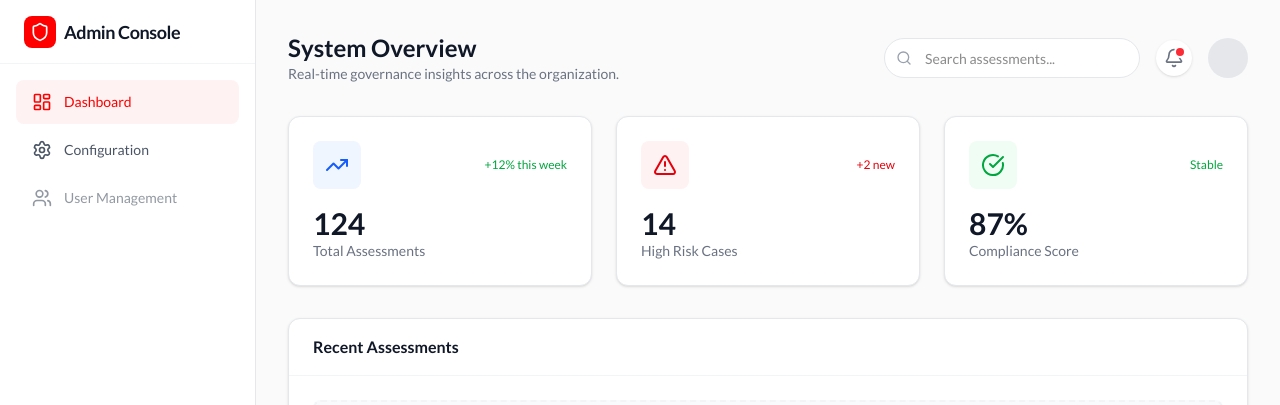
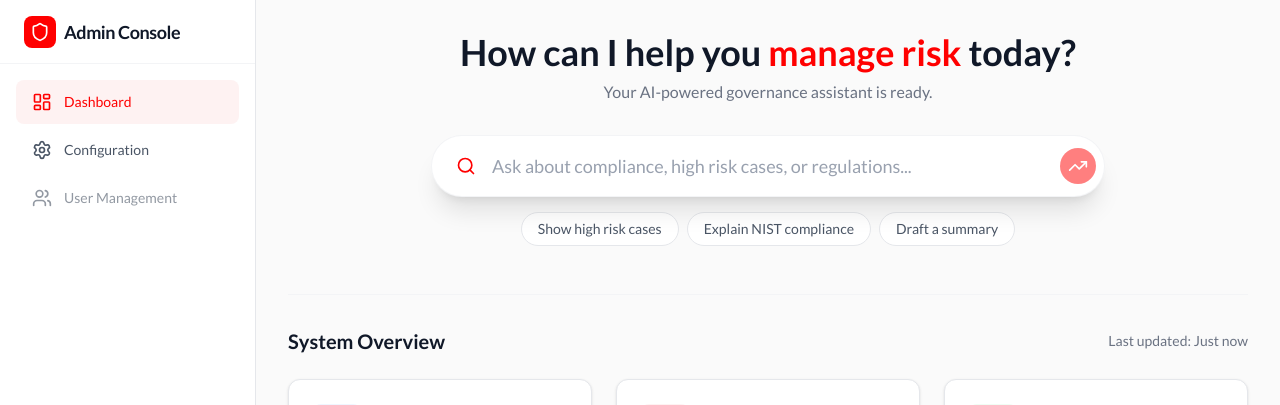
Before and after one commit to alhoulsy0/sme-ai-risk-demo, a Next.js app: page /admin/dashboard in a window 1280 px wide. Shown: the top 405 px of the page. Built offline with nearby package versions, Linux system fonts and the light colour scheme; no server answers.

Commit message:
Install missing dependencies

```diff
--- a/app/admin/dashboard/page.tsx
+++ b/app/admin/dashboard/page.tsx
@@ -22,12 +22,48 @@ import { useRouter } from "next/navigation";
 export default function AdminDashboardPage() {
     const router = useRouter();
     const supabase = createClient();
+    const [inputValue, setInputValue] = useState("");
+    const [aiResponse, setAiResponse] = useState<string | null>(null);
+    const [isTyping, setIsTyping] = useState(false);
 
     const handleSignOut = async () => {
-        // Clear demo cookie if present (client-side hack or just rely on supabase signout)
         document.cookie = "demo_role=; expires=Thu, 01 Jan 1970 00:00:00 UTC; path=/;";
         await supabase.auth.signOut();
         router.push("/login");
+    };
+
+    const handleSend = async (text: string) => {
+        if (!text.trim()) return;
+
+        setIsTyping(true);
+        setAiResponse(null); // Clear previous response
+        setInputValue(text); // Ensure input reflects what was sent (e.g. if clicked chip)
+
+        try {
+            const response = await fetch("/api/chat", {
+                method: "POST",
+                headers: { "Content-Type": "application/json" },
+                body: JSON.stringify({ message: text }),
+            });
+
+            if (!response.ok) throw new Error("Failed to fetch");
+
+            const data = await response.json();
+            let aiText = "Sorry, I couldn't process that.";
+
+            try {
+                aiText = data.outputs[0].outputs[0].results.message.text;
+            } catch (e) {
+                if (data.result) aiText = data.result;
+            }
+
+            setAiResponse(aiText);
+        } catch (error) {
+            console.error("AI Error:", error);
+            setAiResponse("Sorry, I'm having trouble connecting to the AI agent right now.");
+        } finally {
+            setIsTyping(false);
+        }
     };
 
     return (
@@ -75,28 +111,97 @@ export default function AdminDashboardPage() {
 
             {/* Main Content */}
             <main className="ml-64 flex-1 p-8">
-                {/* Header */}
-                <header className="mb-8 flex items-center justify-between">
-                    <div>
-                        <h1 className="text-2xl font-bold text-gray-900">System Overview</h1>
-                        <p className="text-sm text-gray-500">Real-time governance insights across the organization.</p>
-                    </div>
-                    <div className="flex items-center gap-4">
-                        <div className="relative">
-                            <Search className="absolute left-3 top-1/2 h-4 w-4 -translate-y-1/2 text-gray-400" />
+                {/* AI Copilot Section */}
+                <section className="mb-12 flex flex-col items-center justify-center text-center">
+                    <motion.div
+                        initial={{ opacity: 0, y: -20 }}
+                        animate={{ opacity: 1, y: 0 }}
+                        className="mb-8 w-full max-w-3xl"
+                    >
+                        <h1 className="mb-2 text-4xl font-bold text-gray-900">
+                            How can I help you <span className="text-canada-red">manage risk</span> today?
+                        </h1>
+                        <p className="text-gray-500">Your AI-powered governance assistant is ready.</p>
+                    </motion.div>
+
+                    <div className="relative w-full max-w-2xl">
+                        <div className="relative flex items-center overflow-hidden rounded-full bg-white shadow-xl ring-1 ring-gray-100 transition-all focus-within:ring-2 focus-within:ring-canada-red/20">
+                            <div className="pl-6 text-canada-red">
+                                <Search className="h-5 w-5" />
+                            </div>
                             <input
                                 type="text"
-                                placeholder="Search assessments..."
-                                className="h-10 w-64 rounded-full border border-gray-200 bg-white pl-10 pr-4 text-sm outline-none focus:border-canada-red focus:ring-2 focus:ring-canada-red/10"
+                                value={inputValue}
+                                onChange={(e) => setInputValue(e.target.value)}
+                                onKeyDown={(e) => e.key === "Enter" && handleSend(inputValue)}
+                                placeholder="Ask about compliance, high risk cases, or regulations..."
+                                className="w-full border-none bg-transparent py-4 pl-4 pr-14 text-lg text-gray-900 placeholder:text-gray-400 focus:ring-0"
                             />
+                            <button
+                                onClick={() => handleSend(inputValue)}
+                                disabled={!inputValue.trim() || isTyping}
+                                className="absolute right-2 rounded-full bg-canada-red p-2 text-white transition-transform hover:scale-105 disabled:opacity-50"
+                            >
+                                <TrendingUp className="h-5 w-5" /> {/* Using TrendingUp as a generic 'action' icon or could use Send */}
+                            </button>
                         </div>
-                        <button className="relative rounded-full bg-white p-2 text-gray-500 shadow-sm hover:text-gray-700">
-                            <Bell className="h-5 w-5" />
-                            <span className="absolute right-2 top-2 h-2 w-2 rounded-full bg-red-500 ring-2 ring-white" />
-                        </button>
-                        <div className="h-10 w-10 rounded-full bg-gray-200" />
+
+                        {/* Suggested Chips */}
+                        <div className="mt-4 flex flex-wrap justify-center gap-2">
+                            {[
+                                "Show high risk cases",
+                                "Explain NIST compliance",
+                                "Draft a summary"
+                            ].map((chip) => (
+                                <button
+                                    key={chip}
+                                    onClick={() => handleSend(chip)}
+                                    className="rounded-full border border-gray-200 bg-white px-4 py-1.5 text-sm font-medium text-gray-600 transition-colors hover:border-canada-red hover:text-canada-red"
+                                >
+                                    {chip}
+                                </button>
+                            ))}
+                        </div>
                     </div>
-                </header>
+
+                    {/* Answer Card */}
+                    {(aiResponse || isTyping) && (
+                        <motion.div
+                            initial={{ opacity: 0, y: 10 }}
+                            animate={{ opacity: 1, y: 0 }}
+                            className="mt-8 w-full max-w-3xl rounded-2xl border border-gray-100 bg-white p-8 text-left shadow-lg"
+                        >
+                            <div className="mb-4 flex items-center gap-3">
+                                <div className="flex h-8 w-8 items-center justify-center rounded-full bg-gradient-to-br from-canada-red to-red-600">
+                                    <Shield className="h-4 w-4 text-white" />
+                                </div>
+                                <span className="font-bold text-gray-900">AI Risk Sentinel</span>
+                            </div>
+
+                            {isTyping ? (
+                                <div className="space-y-3">
+                                    <div className="h-4 w-3/4 animate-pulse rounded bg-gray-100" />
+                                    <div className="h-4 w-1/2 animate-pulse rounded bg-gray-100" />
+                                </div>
+                            ) : (
+                                <div className="prose prose-red max-w-none text-gray-700">
+                                    {/* Simple rendering for now, could use ReactMarkdown if imported */}
+                                    <p className="whitespace-pre-wrap">{aiResponse}</p>
+                                </div>
+                            )}
+                        </motion.div>
+                    )}
+                </section>
+
+                {/* Header for Stats */}
+                <div className="mb-6 flex items-center justify-between border-t border-gray-100 pt-8">
+                    <div>
+                        <h2 className="text-xl font-bold text-gray-900">System Overview</h2>
+                    </div>
+                    <div className="flex items-center gap-2 text-sm text-gray-500">
+                        <span>Last updated: Just now</span>
+                    </div>
+                </div>
 
                 {/* Stats Grid */}
                 <div className="mb-8 grid gap-6 md:grid-cols-3">
--- a/components/Hero.tsx
+++ b/components/Hero.tsx
@@ -25,17 +25,11 @@ export function Hero() {
                 </p>
                 <div className="flex flex-col items-center justify-center gap-4 sm:flex-row">
                     <Link
-                        href="/wizard"
+                        href="/login"
                         className="group flex items-center gap-2 rounded-full bg-canada-red px-8 py-4 text-lg font-bold text-white transition-all hover:-translate-y-1 hover:shadow-lg hover:shadow-red-500/30"
                     >
-                        Start Assessment
+                        Get Started
                         <ArrowRight className="h-5 w-5 transition-transform group-hover:translate-x-1" />
-                    </Link>
-                    <Link
-                        href="/learn-more"
-                        className="rounded-full px-8 py-4 text-lg font-medium text-gray-600 transition-colors hover:bg-gray-100 hover:text-gray-900"
-                    >
-                        Learn More
                     </Link>
                 </div>
             </motion.div>
```
